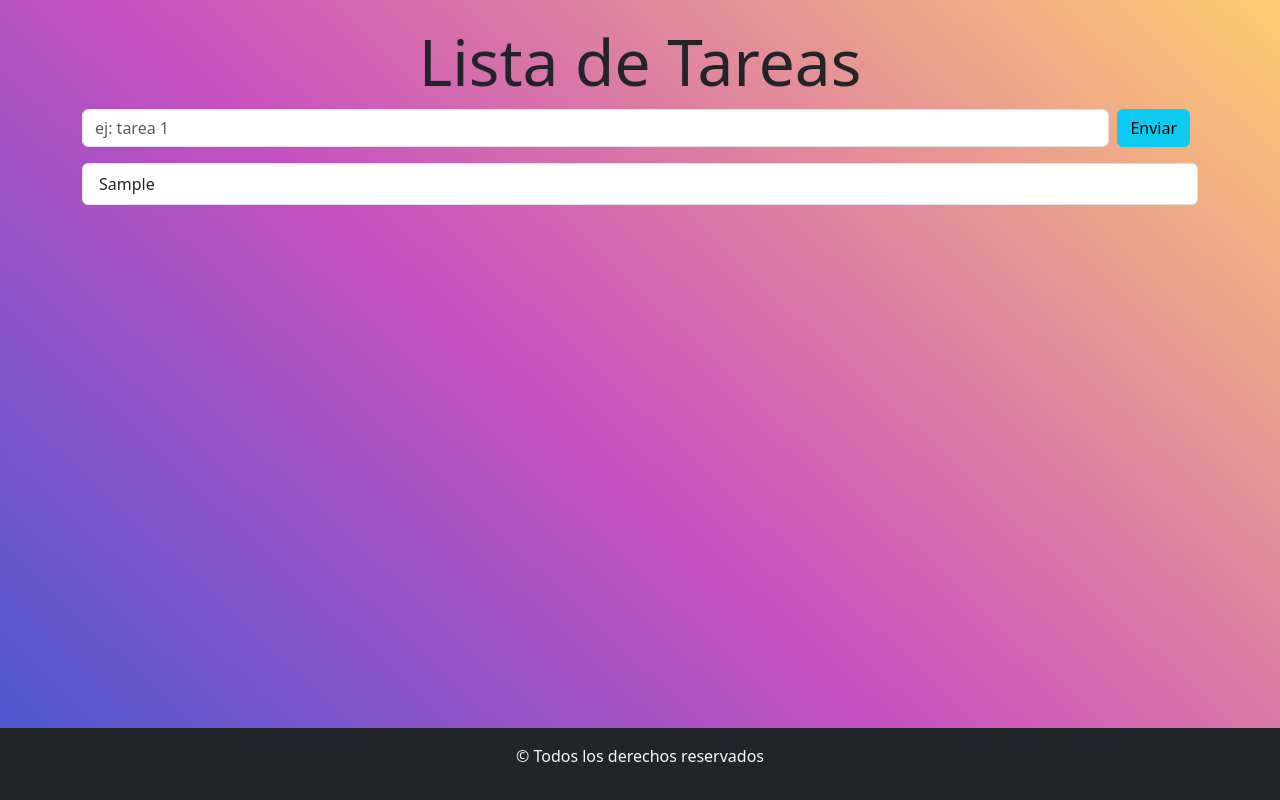
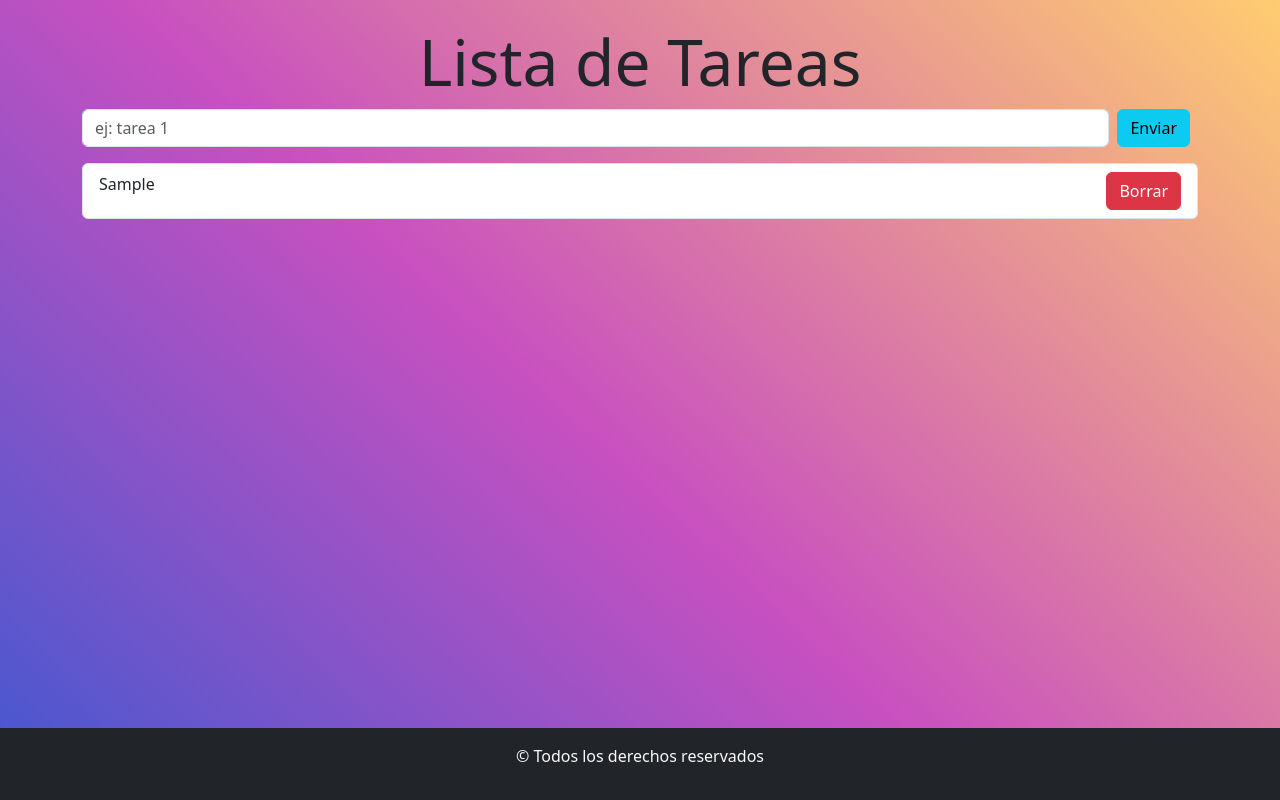
Before and after one commit to NataliaGabriela/tp-react-listatareas, a React (Vite) app: page / in a window 1280 px wide. Both pictures are taken after typing "Sample" into the empty fields and a click on the button "Enviar". Built offline with nearby package versions, Linux system fonts and the light colour scheme.

Commit message:
agregue el boton borrar y la lógica para borrar tareas de la lista

```diff
--- a/src/componentes/FormularioTareas.jsx
+++ b/src/componentes/FormularioTareas.jsx
@@ -11,7 +11,10 @@ const FormularioTareas = () => {
     //limpiar formulario
     setTarea('');
   }
-
+  const borrarTarea = (nombreTarea)=>{
+    const copiaTareas = tareas.filter((tarea)=> tarea !== nombreTarea)
+    setTareas(copiaTareas);
+  }
   return (
     <section>
       <Form onSubmit={handleSubmit}>
@@ -33,7 +36,7 @@ const FormularioTareas = () => {
           </Button>
         </Form.Group>
       </Form>
-      <ListaTareas tareas={tareas}></ListaTareas>
+      <ListaTareas tareas={tareas} borrarTarea={borrarTarea}></ListaTareas>
     </section>
   );
 };
--- a/src/componentes/ItemTarea.jsx
+++ b/src/componentes/ItemTarea.jsx
@@ -1,10 +1,10 @@
 import React from 'react';
 import { ListGroup } from 'react-bootstrap';
-
-const ItemTarea = ({nombreTarea}) => {
+import { Button } from 'react-bootstrap';
+const ItemTarea = ({nombreTarea, borrarTarea}) => {
     return (
         <ListGroup.Item className='d-flex justify-content-between'>{nombreTarea}
-       </ListGroup.Item>
+        <Button variant="danger" onClick={()=> borrarTarea(nombreTarea)}>Borrar</Button></ListGroup.Item>
     );
 };
 
--- a/src/componentes/ListaTareas.jsx
+++ b/src/componentes/ListaTareas.jsx
@@ -5,7 +5,7 @@ const ListaTareas = (props) => {
     return (
         <ListGroup>
             {
-                props.tareas.map((elementoTarea, posicionTarea)=><ItemTarea key={posicionTarea} nombreTarea={elementoTarea}></ItemTarea>)
+                props.tareas.map((elementoTarea, posicionTarea)=><ItemTarea key={posicionTarea} nombreTarea={elementoTarea} borrarTarea={props.borrarTarea}></ItemTarea>)
             }
         </ListGroup>
     );
```
